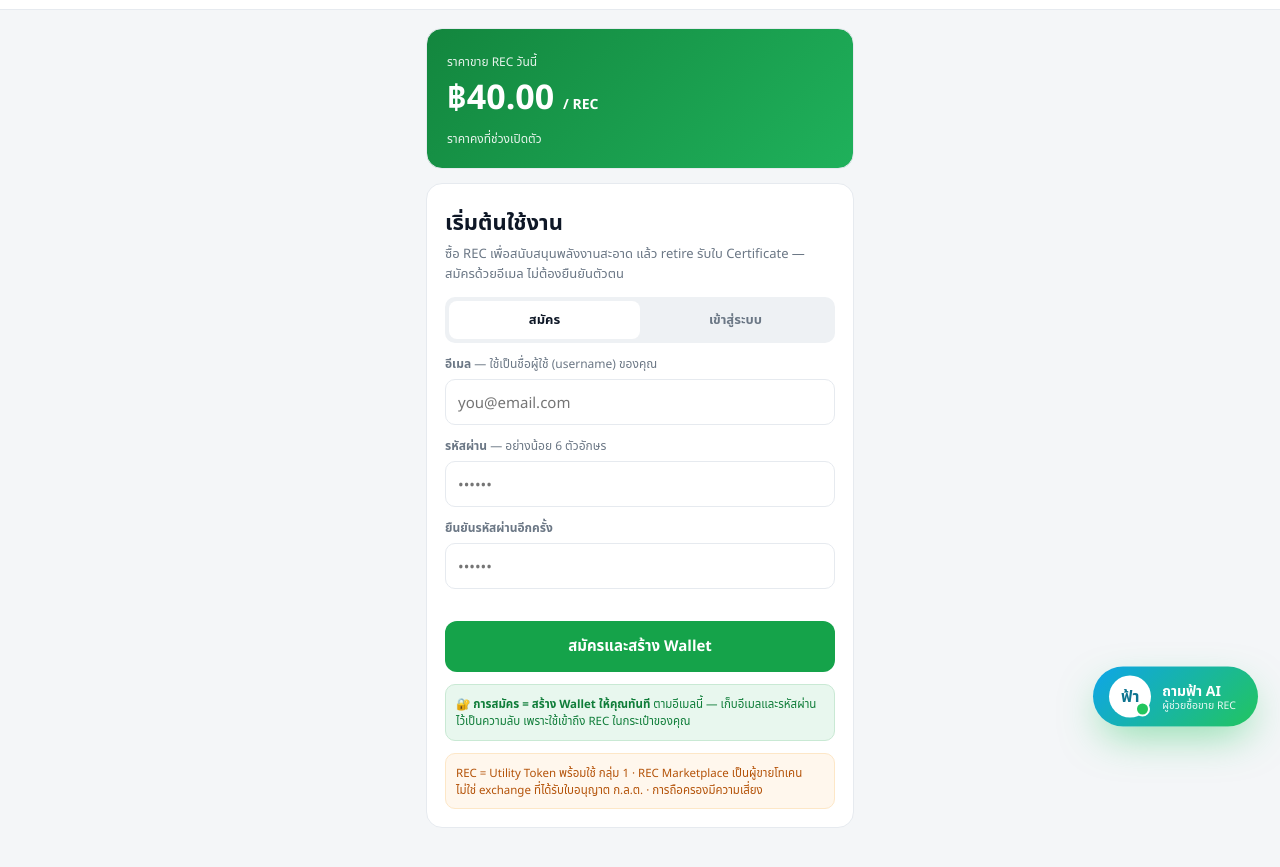
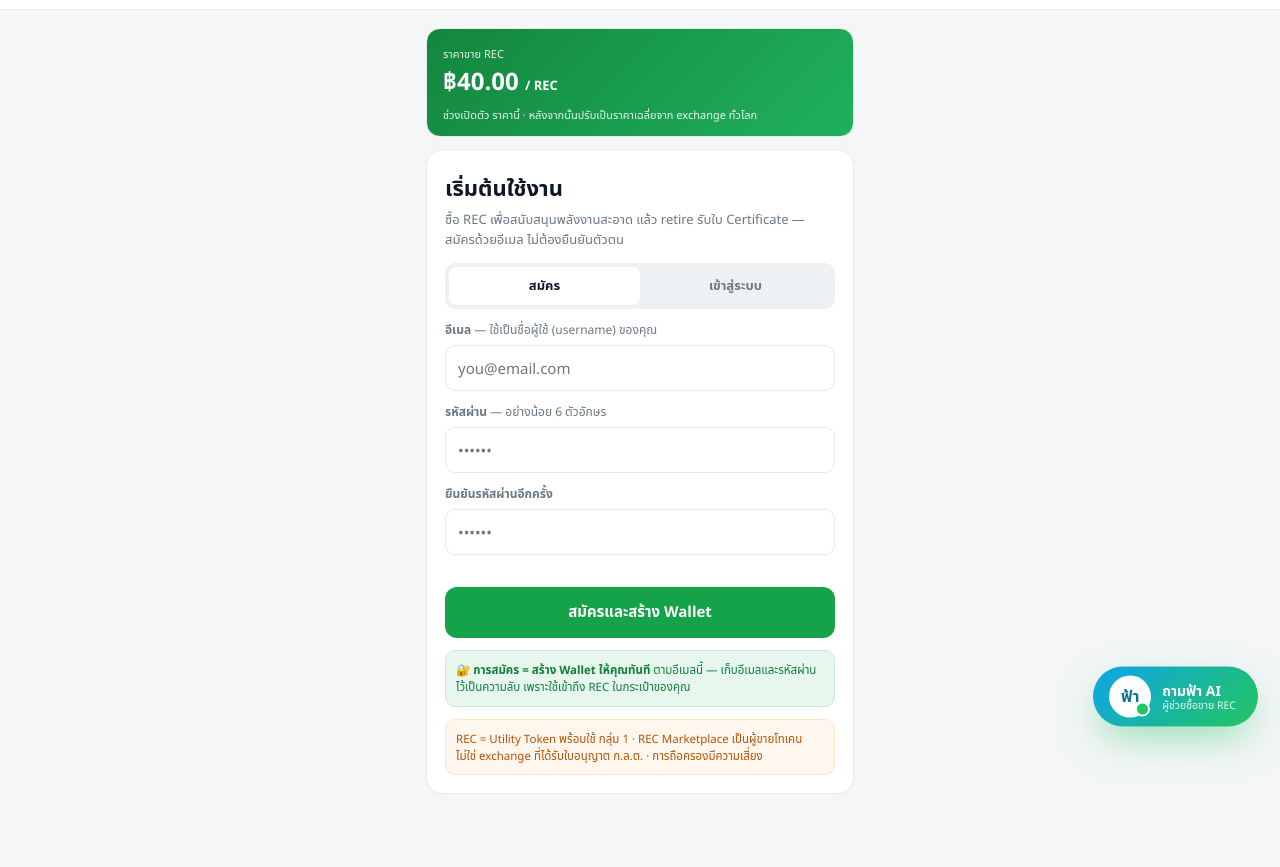
Before and after one commit to owhatphone-mvp/rec-marketplace, a website: page public/index.html in a window 1280 px wide. Shown: the part 49-916 px from the top of the page. Drawn offline with Linux system fonts and the light colour scheme; no server answers.

Commit message:
price note: launch price then global exchange avg; shrink hero

```diff
--- a/public/index.html
+++ b/public/index.html
@@ -23,8 +23,8 @@
   label{font-size:12px;font-weight:600;color:var(--muted);display:block;margin:12px 0 6px}
   input{width:100%;border:1.5px solid var(--line);border-radius:10px;padding:12px;font-size:15px;font-family:inherit;outline:none}
   input:focus{border-color:var(--green)}
-  .hero{background:linear-gradient(135deg,#13863e,#1fb15b);color:#fff;border-radius:16px;padding:20px}
-  .hero .price{font-size:34px;font-weight:800;margin:2px 0}.hero small{opacity:.9;font-size:12px}
+  .hero{background:linear-gradient(135deg,#13863e,#1fb15b);color:#fff;border-radius:14px;padding:12px 16px}
+  .hero .price{font-size:24px;font-weight:800;margin:1px 0}.hero small{opacity:.9;font-size:11px}
   .wallet{background:linear-gradient(135deg,#13863e,#1fb15b);color:#fff;border-radius:16px;padding:18px}
   .wallet .bal{font-size:28px;font-weight:800;margin:4px 0}
   .row{display:flex;gap:10px;margin-top:12px}.row .btn{margin:0}
@@ -94,7 +94,7 @@
 </header>
 <div class="app">
   <div id="view-auth">
-    <div class="card hero"><small>ราคาขาย REC วันนี้</small><div class="price" id="hero-price">฿40.00 <span style="font-size:14px;font-weight:600">/ REC</span></div><small id="hero-note">ราคาคงที่ช่วงเปิดตัว</small></div>
+    <div class="card hero" style="margin-bottom:12px"><small>ราคาขาย REC</small><div class="price" id="hero-price">฿40.00 <span style="font-size:13px;font-weight:600">/ REC</span></div><small id="hero-note">ช่วงเปิดตัว ราคานี้ · หลังจากนั้นปรับเป็นราคาเฉลี่ยจาก exchange ทั่วโลก</small></div>
     <div class="card">
       <h1>เริ่มต้นใช้งาน</h1>
       <p class="sub">ซื้อ REC เพื่อสนับสนุนพลังงานสะอาด แล้ว retire รับใบ Certificate — สมัครด้วยอีเมล ไม่ต้องยืนยันตัวตน</p>
```
